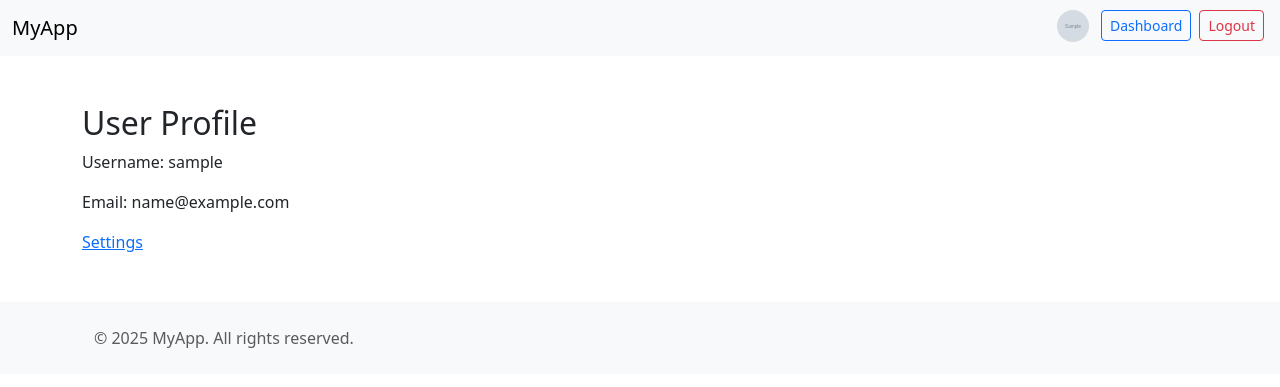
After one commit to noizy4pps/flask_auth, a Flask app: page /user/profile in a window 1280 px wide. The commit adds this page. Shown: the top 387 px of the page. Run offline with Flask 3, Linux system fonts and the light colour scheme; a user stored in the database is signed in; tables that the repository leaves empty hold one stand-in row (values such as "Sample post"); grey boxes marked "Sample" are stand-in pictures; parts of the project's set-up code (start-up, migrations or seed data) failed here and were passed over.

Commit message:
renamed 2 files and added profile + setting pages

```diff
--- a/app/__init__.py
+++ b/app/__init__.py
@@ -33,10 +33,11 @@ def create_app():
         for setting in settings:
             app.config[setting.setting_name.upper()] = setting.setting_value
 
-    from app.routes import main, auth, admin
+    from app.routes import main, auth, admin, user
     app.register_blueprint(main)
     app.register_blueprint(auth, url_prefix='/auth')
     app.register_blueprint(admin, url_prefix='/admin')
+    app.register_blueprint(user, url_prefix='/user')
 
     mail.init_app(app)
 
--- a/app/routes/__init__.py
+++ b/app/routes/__init__.py
@@ -1,3 +1,4 @@
 from .main import bp as main
 from .auth import bp as auth
 from .admin import bp as admin
+from .user import bp as user
--- a/app/routes/admin.py
+++ b/app/routes/admin.py
@@ -93,7 +93,7 @@ def add_global_setting():
         flash('Setting added.')
         return redirect(url_for('admin.global_settings'))
 
-    return render_template('new_setting.html')
+    return render_template('new_global_setting.html')
 
 @bp.route('/settings/edit/<int:id>', methods=['GET', 'POST'])
 @login_required
@@ -111,7 +111,7 @@ def edit_global_setting(id):
         flash('Setting updated.')
         return redirect(url_for('admin.global_settings'))
 
-    return render_template('edit_setting.html', setting=setting)
+    return render_template('edit_global_setting.html', setting=setting)
 
 @bp.route('/settings/delete/<int:id>', methods=['POST'])
 @login_required
--- /dev/null
+++ b/app/routes/user.py
@@ -0,0 +1,16 @@
+# app/routes/user.py
+
+from flask import Blueprint, render_template
+from flask_login import login_required, current_user
+
+bp = Blueprint('user', __name__)
+
+@bp.route('/profile')
+@login_required
+def profile():
+    return render_template('profile.html', user=current_user)
+
+@bp.route('/settings')
+@login_required
+def user_settings():
+    return render_template('user_settings.html', user=current_user)
--- a/app/templates/base.html
+++ b/app/templates/base.html
@@ -20,8 +20,8 @@
       <ul class="navbar-nav">
         {% if current_user.is_authenticated %}
             {% if current_user.profile_image %}
-                    <img src="{{ url_for('static', filename='profile_pics/' + current_user.profile_image) }}"
-                         alt="Profile" class="rounded-circle me-2 mb-1" width="32" height="32">
+                    <a href="{{ url_for('user.profile') }}"><img src="{{ url_for('static', filename='profile_pics/' + current_user.profile_image) }}"
+                         alt="Profile" class="rounded-circle me-2 mb-1" width="32" height="32"></a>
             {% endif %}
           <li class="nav-item">
             <a class="btn btn-outline-primary btn-sm mb-1 mx-1" href="{{ url_for('main.dashboard') }}">Dashboard</a>
--- a/app/templates/dashboard.html
+++ b/app/templates/dashboard.html
@@ -13,7 +13,7 @@
     <li><a href="{{ url_for('auth.update_email') }}" class="dropdown-item">Update Email</a></li>
     <li><a href="{{ url_for('auth.update_password') }}" class="dropdown-item">Update Password</a></li>
     {% if current_user.role == 'admin' %}
-    <li><a href="{{ url_for('admin.settings') }}" class="dropdown-item">Global Settings</a></li>
+    <li><a href="{{ url_for('admin.global_settings') }}" class="dropdown-item">Global Settings</a></li>
     <li><a href="{{ url_for('admin.view_user_data') }}" class="dropdown-item">Users list</a></li>
     <li><a href="{{ url_for('admin.create_editor') }}" class="dropdown-item">Create editor</a></li>
     <li><a href="{{ url_for('admin.change_role') }}" class="dropdown-item">Manage roles</a></li>
--- a/app/templates/edit_setting.html
+++ b/app/templates/edit_global_setting.html
@@ -16,6 +16,6 @@
         <input class="form-control" name="description" value="{{ setting.description }}" required>
     </div>
     <button class="btn btn-primary">Save</button>
-    <a href="{{ url_for('admin.settings') }}" class="btn btn-secondary">Cancel</a>
+    <a href="{{ url_for('admin.global_settings') }}" class="btn btn-secondary">Cancel</a>
 </form>
 {% endblock %}
--- a/app/templates/global_settings.html
+++ b/app/templates/global_settings.html
@@ -18,8 +18,8 @@
       <td>{{ setting.setting_value }}</td>
       <td>{{ setting.description }}</td>
       <td>
-        <a href="{{ url_for('admin.edit_setting', id=setting.id) }}" class="btn btn-sm btn-outline-primary">Edit</a>
-        <form action="{{ url_for('admin.delete_setting', id=setting.id) }}" method="POST" style="display:inline;">
+        <a href="{{ url_for('admin.edit_global_setting', id=setting.id) }}" class="btn btn-sm btn-outline-primary">Edit</a>
+        <form action="{{ url_for('admin.delete_global_setting', id=setting.id) }}" method="POST" style="display:inline;">
           <button type="submit" class="btn btn-sm btn-outline-danger" onclick="return confirm('Delete this setting?')">Delete</button>
         </form>
       </td>
@@ -29,6 +29,6 @@
 </table>
 
 <br />
-<a href="{{ url_for('admin.add_setting') }}" class="btn btn-sm btn-success">+ Add Setting</a>
+<a href="{{ url_for('admin.add_global_setting') }}" class="btn btn-sm btn-success">+ Add Setting</a>
 
 {% endblock %}
--- /dev/null
+++ b/app/templates/profile.html
@@ -0,0 +1,11 @@
+{% extends 'base.html' %}
+{% block title %}Profile{% endblock %}
+{% block content %}
+
+<h2>User Profile</h2>
+  <p>Username: {{ user.username }}</p>
+  <p>Email: {{ user.email }}</p>
+  <a href="{{ url_for('user.user_settings') }}">Settings</a>
+
+
+{% endblock %}
--- a/todo.txt
+++ b/todo.txt
@@ -1,5 +1,7 @@
 - promote-demote users OK
-- profile page
+- profile page OK
 - settings in session OK
 - if email not confirmed, after registration, what limits?
 - log admin actions
+- tieni traccia delle immagini caricate per cambiare imm. profilo senza fare upload ?
+- translations
```
Also changed, not shown: app/templates/user_settings.html (added, +12 -0 lines), app/templates/new_global_setting.html (renamed from app/templates/new_setting.html).
